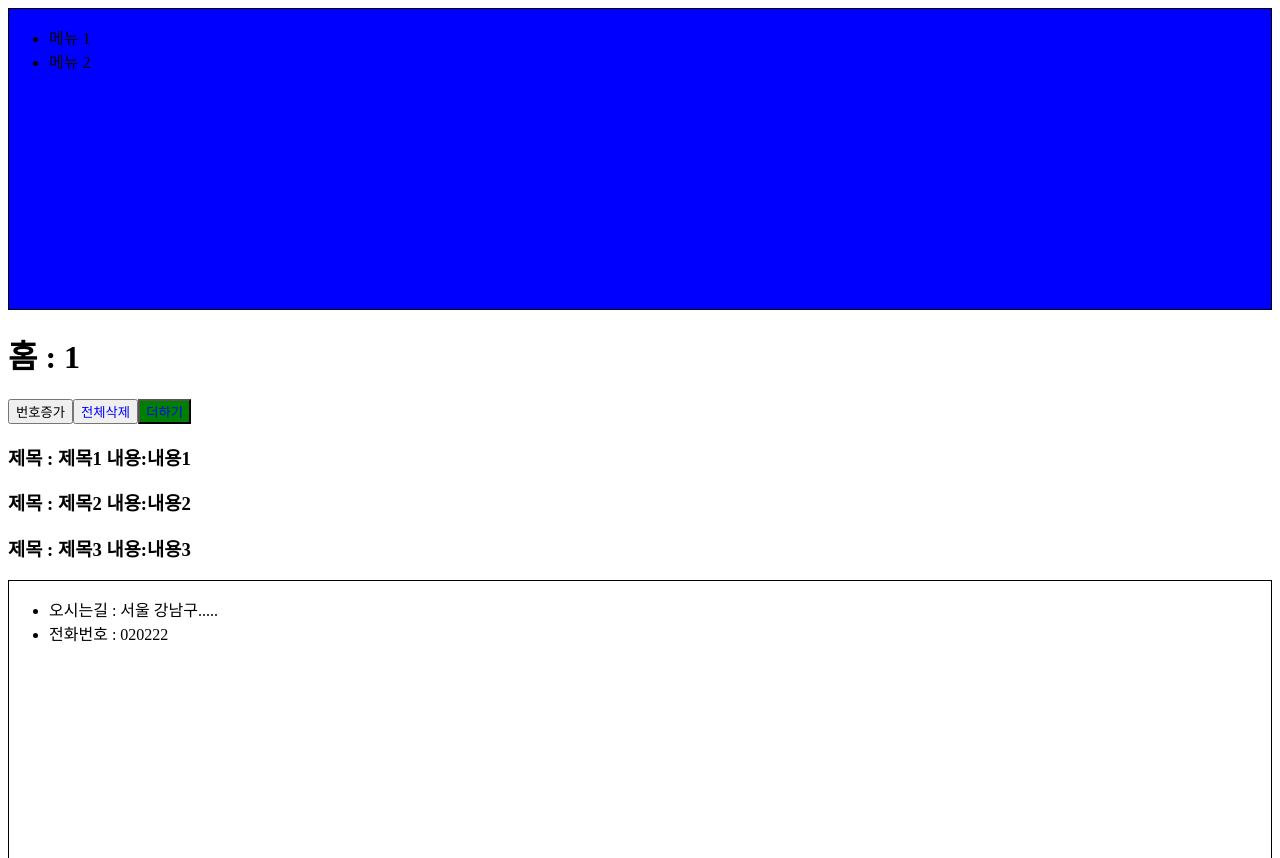
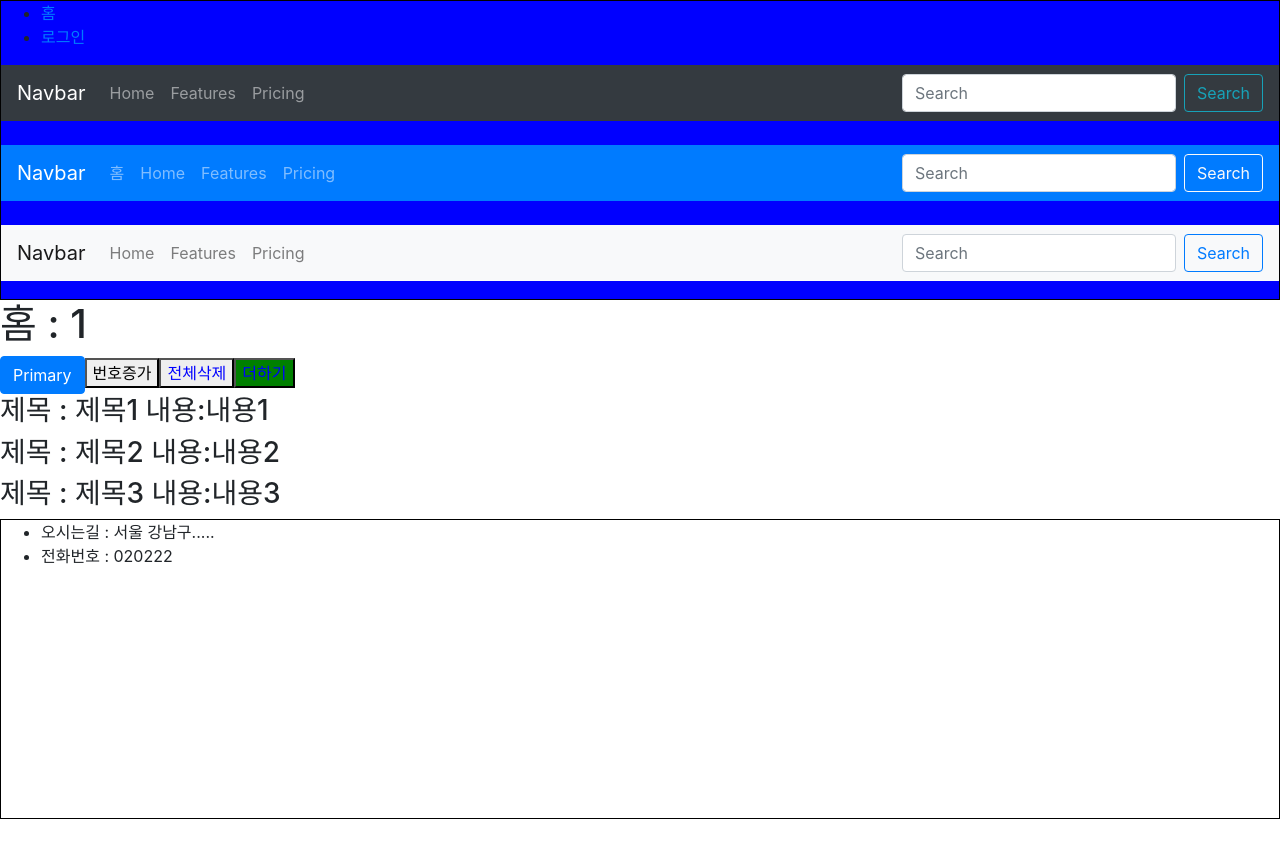
Before and after one commit to stella6767/react-basic, a React (Create React App) app: page / in a window 1280 px wide. Shown: the top 858 px of the page. After the commit the page ends 819 px from the top, so only its background shows below. Built offline with nearby package versions, Linux system fonts and the light colour scheme.

Commit message:
component 2

```diff
--- a/package.json
+++ b/package.json
@@ -6,8 +6,11 @@
     "@testing-library/jest-dom": "^5.11.9",
     "@testing-library/react": "^11.2.3",
     "@testing-library/user-event": "^12.6.2",
+    "bootstrap": "^4.6.0",
     "react": "^17.0.1",
+    "react-bootstrap": "^1.4.3",
     "react-dom": "^17.0.1",
+    "react-router-dom": "^5.2.0",
     "react-scripts": "4.0.1",
     "styled-components": "^5.2.1",
     "web-vitals": "^0.2.4"
--- a/public/index.html
+++ b/public/index.html
@@ -24,6 +24,12 @@
       work correctly both with client-side routing and a non-root public URL.
       Learn how to configure a non-root public URL by running `npm run build`.
     -->
+    <link
+      rel="stylesheet"
+      href="https://maxcdn.bootstrapcdn.com/bootstrap/4.5.0/css/bootstrap.min.css"
+      integrity="sha384-9aIt2nRpC12Uk9gS9baDl411NQApFmC26EwAOH8WgZl5MYYxFfc+NcPb1dKGj7Sk"
+      crossorigin="anonymous"
+    />
     <title>React App</title>
   </head>
   <body>
--- a/src/App.js
+++ b/src/App.js
@@ -3,11 +3,18 @@
 
 import HomePage from './pages/HomePage';
 import LoginPage from './pages/LoginPage';
+import Header from './components/Header';
+import Footer from './components/Footer';
+import { Route } from 'react-router-dom';
+import 'bootstrap/dist/css/bootstrap.min.css';
 
 function App() {
   return (
     <div>
-      <HomePage />
+      <Header />
+      <Route path="/" exact={true} component={HomePage} />
+      <Route path="/login/:id" exact={true} component={LoginPage} />
+      <Footer />
     </div>
   );
 }
--- a/src/components/Header.js
+++ b/src/components/Header.js
@@ -1,23 +1,77 @@
 import React from 'react';
 import styled from 'styled-components';
+import { Route, Link } from 'react-router-dom';
+import { Button, Form, FormControl, Nav, Navbar } from 'react-bootstrap';
 
 // 하나의 컴포넌트를 생성 (재사용)
 
 // styled-components => js파일과 css파일 관리!!
-const StyledHeaButtoderDiv = styled.div`
+const StyledHeadButtoderDiv = styled.div`
   border: 1px solid black;
   height: 300px;
   background-color: ${(props) => props.backgroundColor};
 `;
 
+const StyledHeadLink = styled(Link)`
+  color: red;
+`;
+
 const Header = () => {
   return (
-    <StyledHeaButtoderDiv backgroundColor={'blue'}>
+    <StyledHeadButtoderDiv backgroundColor={'blue'}>
       <ul>
-        <li>메뉴 1</li>
-        <li>메뉴 2</li>
+        <li>
+          <Link to="/">홈</Link>
+        </li>
+        <li>
+          <Link to="/login/10">로그인</Link>
+        </li>
       </ul>
-    </StyledHeaButtoderDiv>
+      <>
+        <Navbar bg="dark" variant="dark">
+          <Navbar.Brand href="#home">Navbar</Navbar.Brand>
+          <Nav className="mr-auto">
+            <Nav.Link href="#home">Home</Nav.Link>
+            <Nav.Link href="#features">Features</Nav.Link>
+            <Nav.Link href="#pricing">Pricing</Nav.Link>
+          </Nav>
+          <Form inline>
+            <FormControl type="text" placeholder="Search" className="mr-sm-2" />
+            <Button variant="outline-info">Search</Button>
+          </Form>
+        </Navbar>
+        <br />
+        <Navbar bg="primary" variant="dark">
+          <Navbar.Brand href="#home">Navbar</Navbar.Brand>
+          <Nav className="mr-auto">
+            <Link to="/" className="nav-link">
+              홈
+            </Link>
+            <Nav.Link href="#home">Home</Nav.Link>
+            <Nav.Link href="#features">Features</Nav.Link>
+            <Nav.Link href="#pricing">Pricing</Nav.Link>
+          </Nav>
+          <Form inline>
+            <FormControl type="text" placeholder="Search" className="mr-sm-2" />
+            <Button variant="outline-light">Search</Button>
+          </Form>
+        </Navbar>
+
+        <br />
+        <Navbar bg="light" variant="light">
+          <Navbar.Brand href="#home">Navbar</Navbar.Brand>
+          <Nav className="mr-auto">
+            <Nav.Link href="#home">Home</Nav.Link>
+            <Nav.Link href="#features">Features</Nav.Link>
+            <Nav.Link href="#pricing">Pricing</Nav.Link>
+          </Nav>
+          <Form inline>
+            <FormControl type="text" placeholder="Search" className="mr-sm-2" />
+            <Button variant="outline-primary">Search</Button>
+          </Form>
+        </Navbar>
+      </>
+    </StyledHeadButtoderDiv>
   );
 };
 
--- a/src/components/home/Home.js
+++ b/src/components/home/Home.js
@@ -1,4 +1,5 @@
 import React from 'react';
+import { Button } from 'react-bootstrap';
 import styled from 'styled-components';
 
 // Function 방식
@@ -21,6 +22,7 @@ const Home = (props) => {
   return (
     <div>
       <h1>홈 : {number}</h1>
+      <Button variant="primary">Primary</Button>
       <button onClick={() => setNumber(number + 1)}>번호증가</button>
       <StyledDeleteButton user={user} onClick={() => setBoards([])}>
         전체삭제
--- a/src/index.js
+++ b/src/index.js
@@ -1,5 +1,6 @@
 import React from 'react';
 import ReactDOM from 'react-dom';
+import { BrowserRouter } from 'react-router-dom';
 //import './index.css';
 import App from './App';
 
@@ -9,7 +10,9 @@ import App from './App';
 
 ReactDOM.render(
   <React.StrictMode>
-    <App />
+    <BrowserRouter>
+      <App />
+    </BrowserRouter>
   </React.StrictMode>,
   document.getElementById('root'), //index.html에 app을 랜더링
 );
--- a/src/pages/HomePage.js
+++ b/src/pages/HomePage.js
@@ -1,6 +1,5 @@
 import React, { useEffect, useState } from 'react';
-import Footer from '../components/Footer';
-import Header from '../components/Header';
+
 import Home from '../components/home/Home';
 
 const HomePage = () => {
@@ -26,7 +25,6 @@ const HomePage = () => {
 
   return (
     <div>
-      <Header />
       <Home
         boards={boards}
         setBoards={setBoards}
@@ -34,7 +32,6 @@ const HomePage = () => {
         setNumber={setNumber}
         user={user}
       />
-      <Footer />
     </div>
   );
 };
--- a/src/pages/LoginPage.js
+++ b/src/pages/LoginPage.js
@@ -1,14 +1,15 @@
 import React from 'react';
-import Footer from '../components/Footer';
-import Header from '../components/Header';
 import Login from '../components/login/Login';
 
-const LoginPage = () => {
+const LoginPage = (props) => {
+  console.log('LoginPage', props);
+  console.log(props.match.params.id);
+  props.history.goback();
+
+  //const history = {}
   return (
     <div>
-      <Header />
       <Login />
-      <Footer />
     </div>
   );
 };
```
Also changed, not shown: 2 other files (tests, documents, lock files or other folders).
